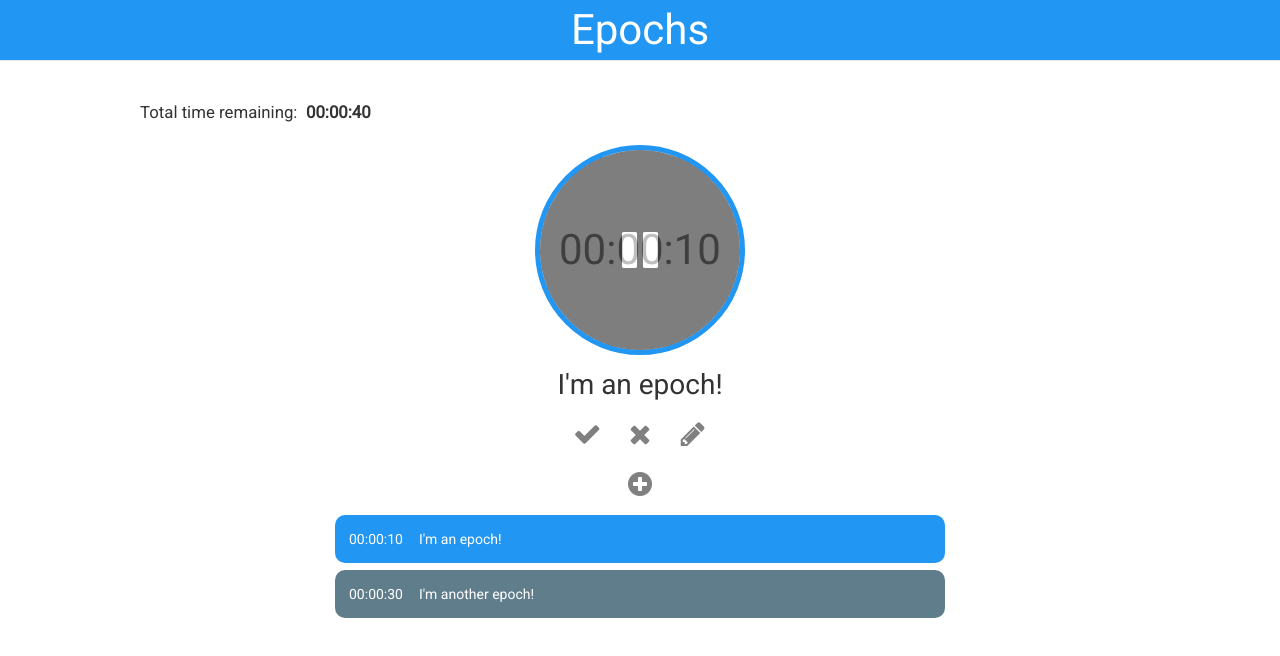
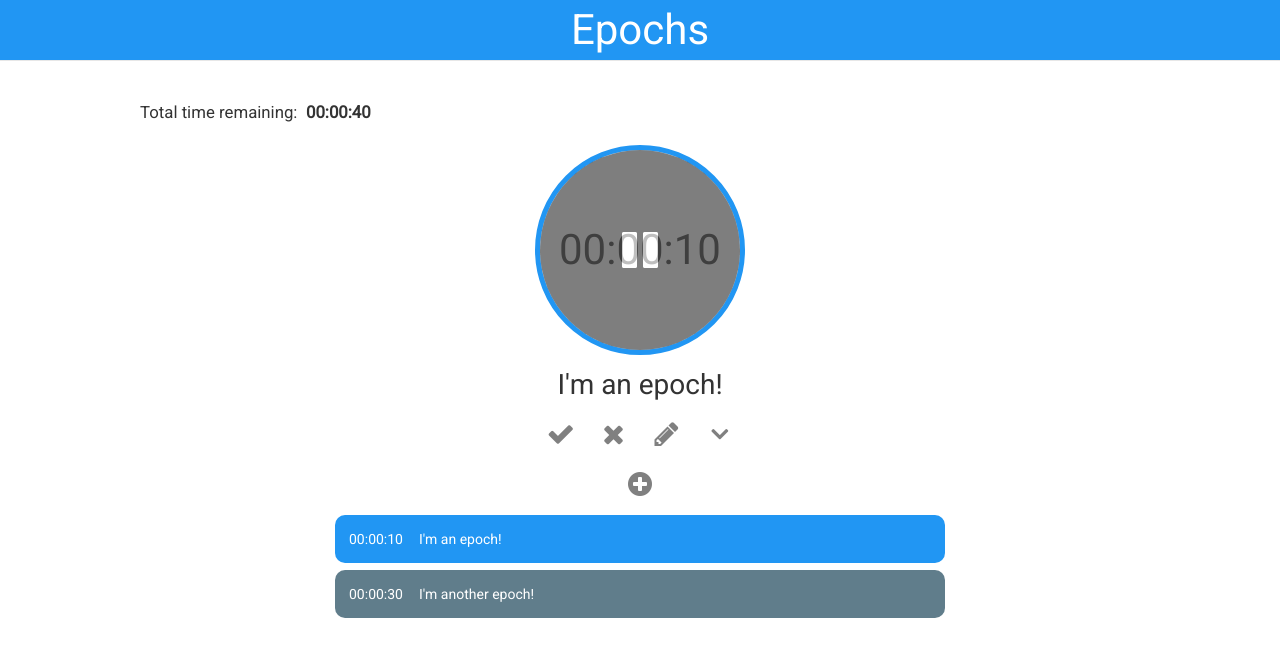
Before and after one commit to czhao39/epochs, a React app: page / in a window 1280 px wide. Shown: the top 656 px of the page. Built offline with nearby package versions, Linux system fonts and the light colour scheme.

Commit message:
add delay button to CurTaskBox

```diff
--- a/src/containers/CurTaskBox.js
+++ b/src/containers/CurTaskBox.js
@@ -4,6 +4,7 @@ import { connect } from "react-redux";
 import "../styles/CurTaskBox.scss";
 import Timer from "../components/Timer";
 import { togglePaused } from "../actions/togglePaused";
+import { moveTask } from "../actions/moveTask";
 import { finishTask } from "../actions/finishTask";
 
 
@@ -11,7 +12,7 @@ import { finishTask } from "../actions/finishTask";
     return {
         tasks: state.tasks,
     };
-}, { togglePaused, finishTask })
+}, { togglePaused, moveTask, finishTask })
 export default class CurTaskBox extends PureComponent {
     render() {
         return (
@@ -43,6 +44,10 @@ export default class CurTaskBox extends PureComponent {
                                     className="edit-button fa fa-fw fa-pencil"
                                     onClick={() => this.props.toggleEditTaskModal(true, 0)}
                                 />
+                                <i
+                                    className="fa fa-fw fa-angle-down"
+                                    onClick={() => this.props.moveTask(0, 1)}
+                                />
                             </div>
                         </div>
                     :
```
